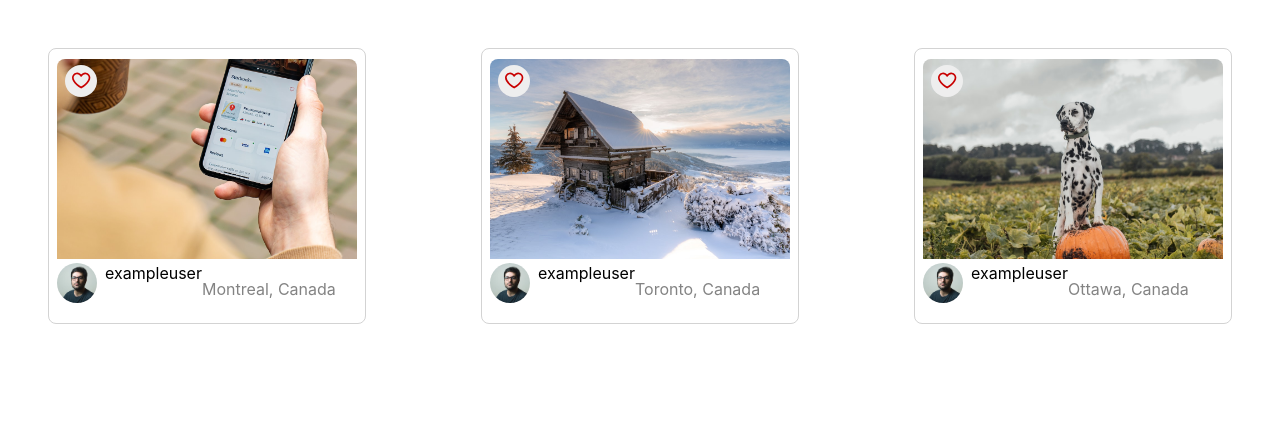
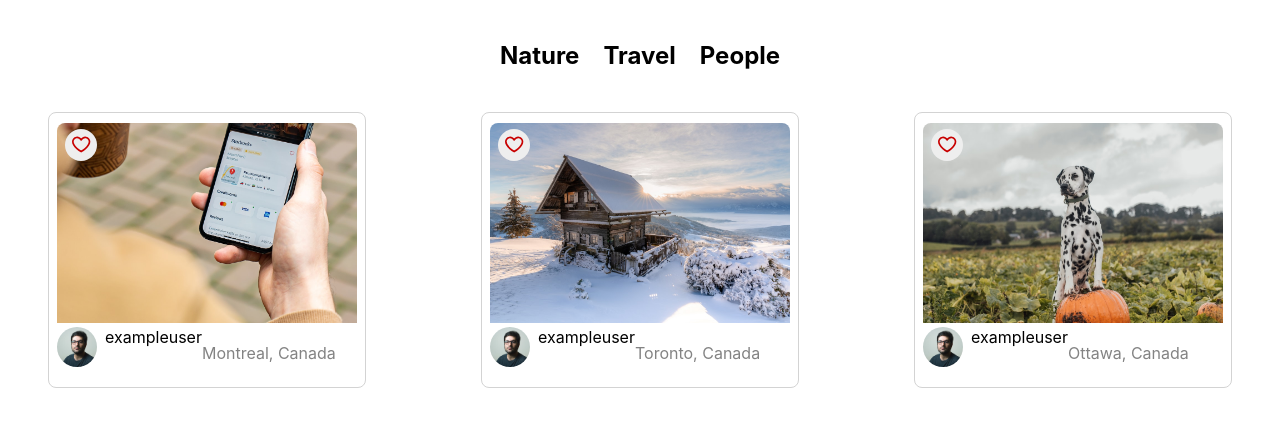
Before and after one commit to LiamGunning07/PhotoLabs, a React (Create React App) app in the folder frontend/: page / in a window 1280 px wide. Shown: the top 426 px of the page. Built offline with nearby package versions, Linux system fonts and the light colour scheme; the HTML template or start-up script is replaced by a standard one.

Commit message:
Added topiclist which renders multiple Topic Items

```diff
--- a/frontend/src/App.jsx
+++ b/frontend/src/App.jsx
@@ -2,6 +2,8 @@
 import PhotoListItem from './components/PhotoListItem';
 import './App.scss';
 import PhotoList from 'components/PhotoList';
+import TopicListItem from 'components/TopicListItem';
+import TopicList from 'components/TopicList';
 
 
 // Note: Rendering a single component to build components in isolation
@@ -10,9 +12,7 @@
 
   return (
     <div className="App">
-      {/* {photos.map((photo, i) =>
-        <PhotoListItem key={i} photo={sampleDataForPhotoListItem} />
-      )} */}
+      <TopicList />
       <PhotoList />
     </div>
   );
```
